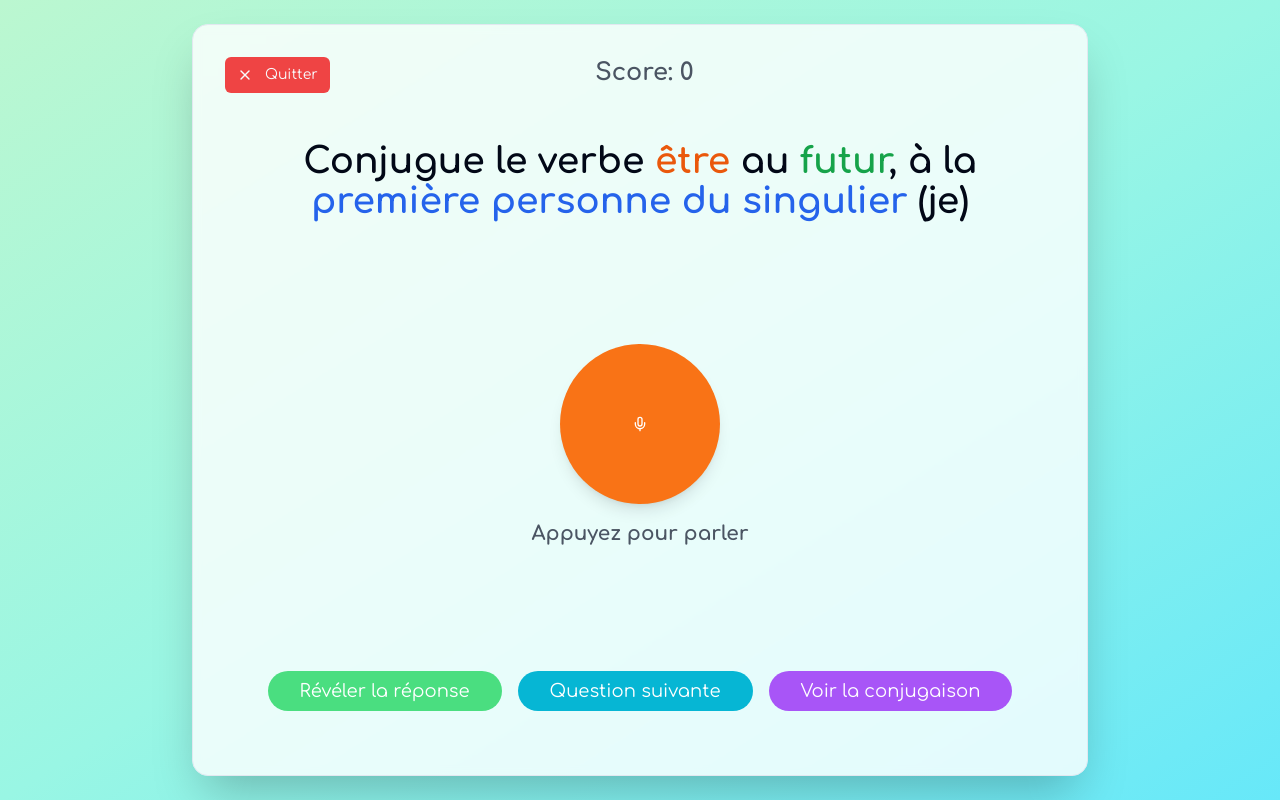
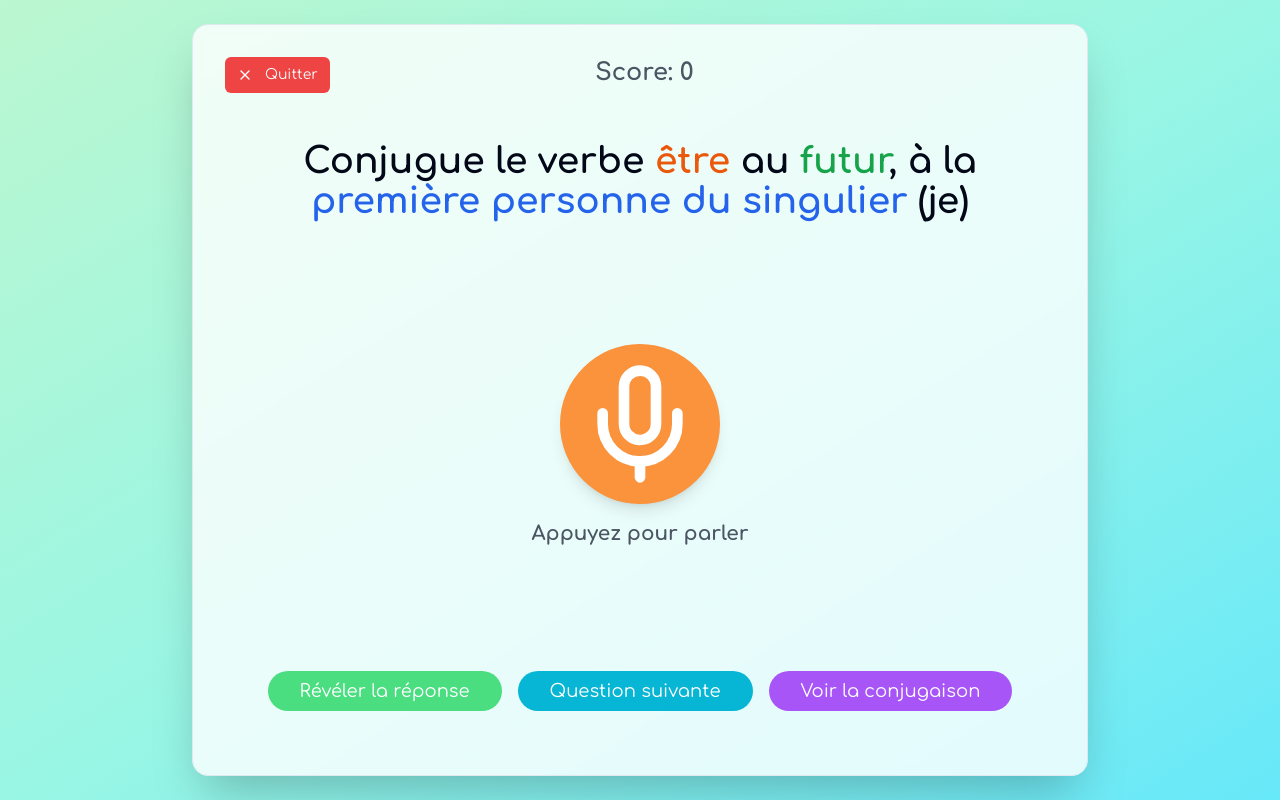
Before and after one commit to Boby0578/niconewwork1, a React (Vite) app: page /game in a window 1280 px wide. Built offline with nearby package versions, Linux system fonts and the light colour scheme.

Commit message:
[dyad] Agrandissement de l'icône du micro et changement des couleurs du bouton - wrote 1 file(s)

```diff
--- a/src/pages/Game.tsx
+++ b/src/pages/Game.tsx
@@ -64,12 +64,11 @@ const Game = () => {
                     </div>
 
                     <div className="flex-grow flex flex-col items-center justify-center py-6">
-                        <Button
-                            size="icon"
-                            className="h-32 w-32 sm:h-40 sm:w-40 rounded-full bg-orange-500 hover:bg-orange-600 shadow-lg transition-all duration-300"
+                        <div
+                            className="h-32 w-32 sm:h-40 sm:w-40 rounded-full bg-orange-400 hover:bg-orange-500 active:bg-red-600 shadow-lg transition-all duration-300 flex items-center justify-center cursor-pointer"
                         >
                             <Mic className="h-24 w-24 sm:h-32 sm:w-32 text-white" />
-                        </Button>
+                        </div>
                         <p className="mt-4 text-xl font-semibold text-gray-600">
                             Appuyez pour parler
                         </p>
```
